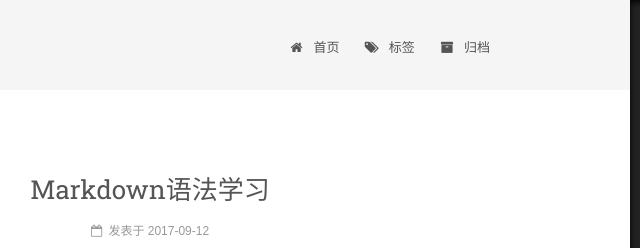
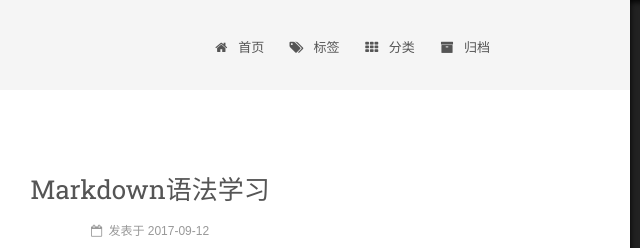
Before and after one commit to zzbybq/zzbybq.github.io, a plain HTML site: page 2017/09/12/Markdown语法学习/index.html in a window 1280 px wide. Shown: the top 248 px of the page, 330-970 px from the left. Drawn offline with Linux system fonts and the light colour scheme; a web font is replaced by a local one.

Commit message:
Site updated: 2017-09-14 18:08:03

```diff
--- a/2017/09/12/Markdown语法学习/index.html
+++ b/2017/09/12/Markdown语法学习/index.html
@@ -233,6 +233,16 @@
               <i class="menu-item-icon fa fa-fw fa-tags"></i> <br />
 
             标签
+          </a>
+        </li>
+
+
+        <li class="menu-item menu-item-categories">
+          <a href="/categories/" rel="section">
+
+              <i class="menu-item-icon fa fa-fw fa-th"></i> <br />
+
+            分类
           </a>
         </li>
 
--- a/css/main.css
+++ b/css/main.css
@@ -1818,7 +1818,7 @@ pre .javascript .function {
   width: 4px;
   height: 4px;
   border-radius: 50%;
-  background: #ddb91a;
+  background: #3db6ff;
 }
 .links-of-blogroll {
   font-size: 13px;
```
Also changed, not shown: 2017/09/12/hello-world/index.html (+10 -0 lines), archives/2017/09/index.html (+10 -0 lines), archives/2017/index.html (+10 -0 lines), archives/index.html (+10 -0 lines), index.html (+10 -0 lines).
